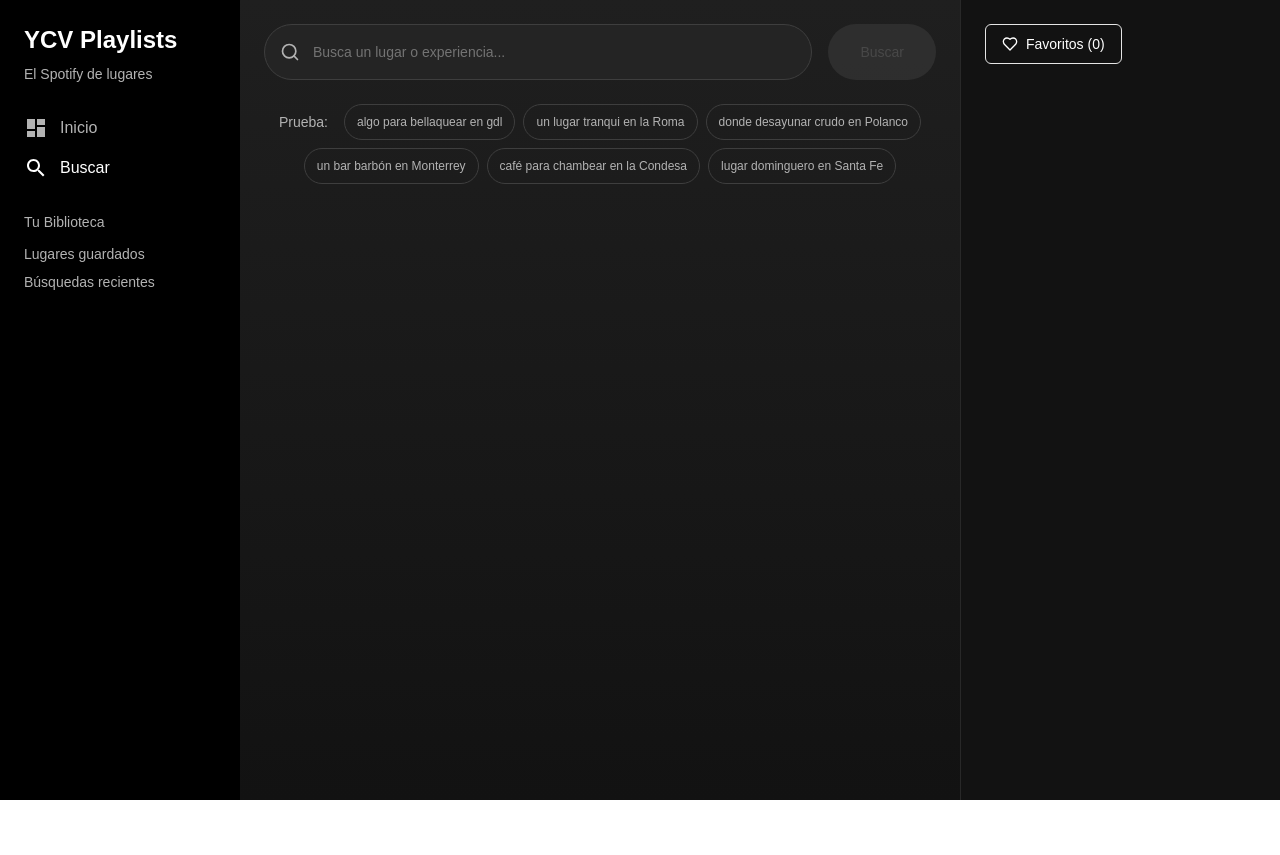
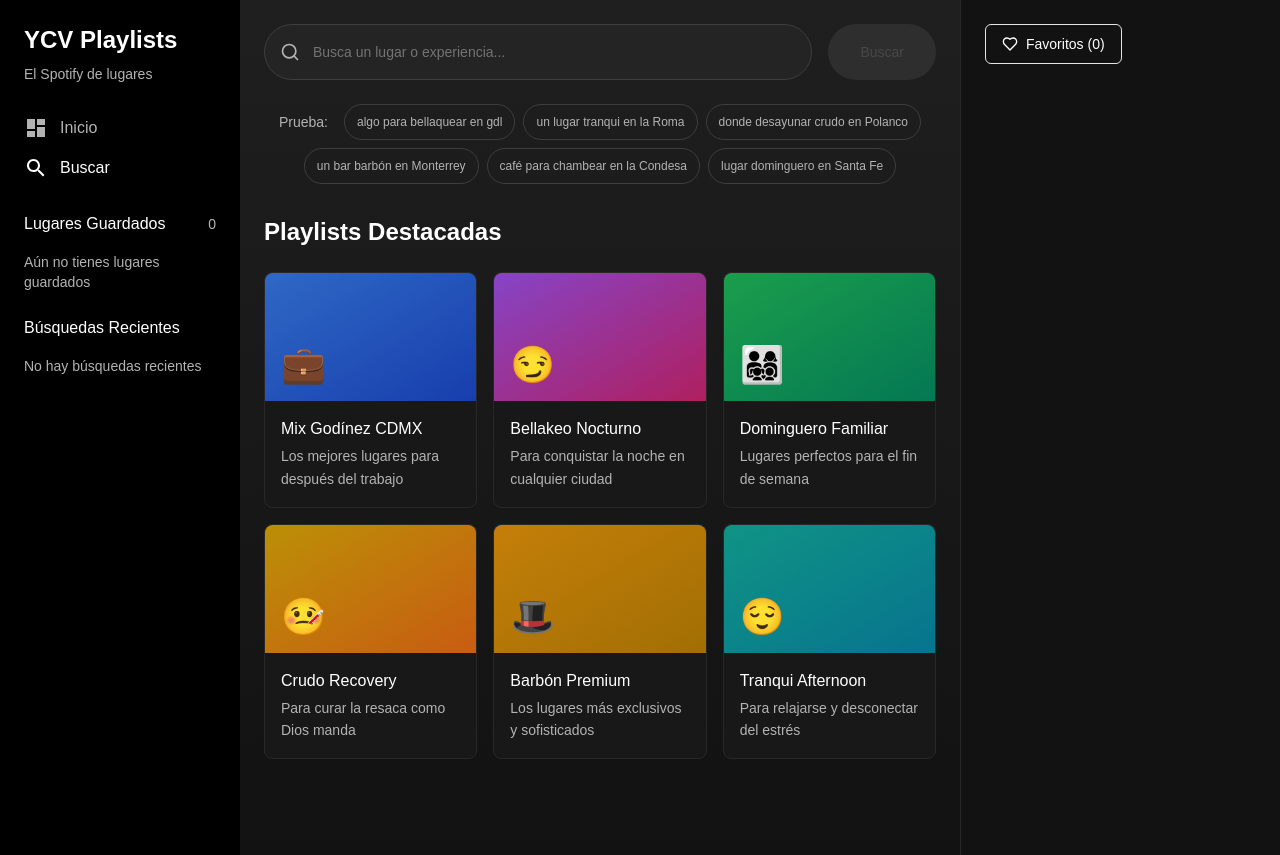
Before and after one commit to raulgabino/YVC44, a Next.js app: page / in a window 1280 px wide. Before the commit the page ends 800 px from the top, so only its background shows below. Built offline with nearby package versions, Linux system fonts and the light colour scheme.

Commit message:
feat: add UserLibrary and VibePlaylists components
Integrate new interactive features for enhanced user experience.

Co-authored-by: null <20261576+raulgabino@users.noreply.github.com>

```diff
--- a/app/page.tsx
+++ b/app/page.tsx
@@ -9,6 +9,8 @@ import { FavoritesModal } from "@/components/FavoritesModal"
 import { VibeDetector } from "@/components/VibeDetector"
 import { VibeStats } from "@/components/VibeStats"
 import { NowPlayingBar } from "@/components/NowPlayingBar"
+import { UserLibrary } from "@/components/UserLibrary"
+import { VibePlaylists } from "@/components/VibePlaylists"
 import type { Place } from "@/types/place"
 
 interface VibeResponse {
@@ -48,6 +50,15 @@ export default function HomePage() {
       const vibeData: VibeResponse = await vibeResponse.json()
       setDetectedVibe(vibeData)
       console.log("✅ Vibe detected:", vibeData)
+
+      // Guardar en historial después de detectar vibe
+      const historyEntry = {
+        query,
+        vibe: vibeData.vibe,
+        city: vibeData.city,
+        timestamp: new Date().toISOString(),
+        resultsCount: 0, // Se actualizará después
+      }
 
       // 2. Try multiple search sources in order: Perplexity -> GPT -> Local
       let searchResults: Place[] = []
@@ -126,6 +137,12 @@ export default function HomePage() {
       if (searchResults.length > 0) {
         setPlaces(searchResults)
         console.log(`✅ Using ${searchSource}`)
+
+        // Actualizar historial con número de resultados
+        historyEntry.resultsCount = searchResults.length
+        const currentHistory = JSON.parse(localStorage.getItem("ycv-search-history") || "[]")
+        const updatedHistory = [historyEntry, ...currentHistory.filter((h: any) => h.query !== query)].slice(0, 20)
+        localStorage.setItem("ycv-search-history", JSON.stringify(updatedHistory))
       } else {
         setError(`No encontramos lugares para "${vibeData.vibe}" en ${vibeData.city}. Intenta con otra búsqueda.`)
       }
@@ -199,18 +216,19 @@ export default function HomePage() {
           </div>
         </nav>
 
-        {/* Tu Biblioteca */}
-        <div className="mb-6">
-          <h3 className="text-[#B3B3B3] text-sm font-medium mb-3">Tu Biblioteca</h3>
-          <div className="space-y-2">
-            <div className="text-[#B3B3B3] hover:text-white cursor-pointer text-sm">Lugares guardados</div>
-            <div className="text-[#B3B3B3] hover:text-white cursor-pointer text-sm">Búsquedas recientes</div>
-          </div>
+        {/* Tu Biblioteca - expandida */}
+        <div className="flex-1 overflow-y-auto">
+          <UserLibrary
+            onSearchSelect={(query) => {
+              setSearchQuery(query)
+              handleSearch(query)
+            }}
+          />
         </div>
 
         {/* Vibes Recientes */}
         {detectedVibe && (
-          <div>
+          <div className="mt-4">
             <h3 className="text-[#B3B3B3] text-sm font-medium mb-3">Vibe Activo</h3>
             <div className="bg-[#282828] rounded-lg p-3">
               <div className="text-white text-sm font-medium">{detectedVibe.vibe}</div>
@@ -222,12 +240,25 @@ export default function HomePage() {
 
       {/* Main Content Area */}
       <main className="flex-1 bg-gradient-to-b from-[#1f1f1f] to-[#121212] p-6 pb-24">
-        {/* Search Section - mantén SearchBar exactamente igual */}
+        {/* Search Section */}
         <div className="mb-8">
           <SearchBar onSearch={handleSearch} disabled={loading} />
         </div>
 
-        {/* Vibe Detector - mantén exactamente igual */}
+        {/* Home Dashboard - cuando no hay búsqueda */}
+        {!searchQuery && !loading && !error && (
+          <div className="space-y-8">
+            <VibePlaylists
+              onVibeSelect={(vibe, city) => {
+                const searchQuery = `lugares ${vibe.toLowerCase()} en ${city}`
+                setSearchQuery(searchQuery)
+                handleSearch(searchQuery)
+              }}
+            />
+          </div>
+        )}
+
+        {/* Vibe Detector */}
         <VibeDetector
           query={searchQuery}
           vibe={detectedVibe?.vibe}
@@ -236,7 +267,7 @@ export default function HomePage() {
           confidence={detectedVibe?.confidence}
         />
 
-        {/* Loading, Error y VibeStats - mantén exactamente igual */}
+        {/* Loading, Error y VibeStats */}
         {!loading && !searchQuery && (
           <VibeStats
             currentVibe={detectedVibe?.vibe}
@@ -250,7 +281,7 @@ export default function HomePage() {
 
         {error && <ErrorMessage message={error} onRetry={handleRetry} />}
 
-        {/* Results Section - mantén la lógica, solo ajusta el styling */}
+        {/* Results Section */}
         {searchQuery && !loading && !error && places.length > 0 && (
           <div className="mb-6">
             <div className="flex items-center justify-between mb-6">
@@ -268,7 +299,7 @@ export default function HomePage() {
           </div>
         )}
 
-        {/* No results message - mantén igual pero ajusta colores */}
+        {/* No results message */}
         {searchQuery && !loading && !error && places.length === 0 && (
           <div className="text-center py-12">
             <p className="text-[#B3B3B3] text-lg mb-4">No encontramos lugares que coincidan con tu búsqueda.</p>
--- /dev/null
+++ b/components/UserLibrary.tsx
@@ -0,0 +1,139 @@
+"use client"
+
+import { useState, useEffect } from "react"
+import { Clock, MapPin, Trash2 } from "lucide-react"
+import { Button } from "@/components/ui/button"
+
+interface SearchHistory {
+  query: string
+  vibe: string
+  city: string
+  timestamp: string
+  resultsCount: number
+}
+
+interface UserLibraryProps {
+  onSearchSelect: (query: string) => void
+}
+
+export function UserLibrary({ onSearchSelect }: UserLibraryProps) {
+  const [searchHistory, setSearchHistory] = useState<SearchHistory[]>([])
+  const [favorites, setFavorites] = useState([])
+
+  useEffect(() => {
+    // Load search history from localStorage
+    const history = JSON.parse(localStorage.getItem("ycv-search-history") || "[]")
+    setSearchHistory(history.slice(0, 10)) // últimas 10 búsquedas
+
+    // Load favorites
+    const favs = JSON.parse(localStorage.getItem("ycv-favorites") || "[]")
+    setFavorites(favs)
+  }, [])
+
+  const clearHistory = () => {
+    localStorage.removeItem("ycv-search-history")
+    setSearchHistory([])
+  }
+
+  const getVibeEmoji = (vibe: string) => {
+    const emojiMap: Record<string, string> = {
+      Traka: "🎉",
+      Bellakeo: "😏",
+      Tranqui: "😌",
+      Godínez: "💼",
+      Dominguero: "👨‍👩‍👧‍👦",
+      Chambeador: "💻",
+      Tóxico: "🖤",
+      Dateo: "💕",
+      Crudo: "🤒",
+      Barbón: "🎩",
+      Instagrameable: "📸",
+    }
+    return emojiMap[vibe] || "📍"
+  }
+
+  return (
+    <div className="space-y-6">
+      {/* Lugares Guardados */}
+      <div>
+        <div className="flex items-center justify-between mb-4">
+          <h3 className="text-white font-medium">Lugares Guardados</h3>
+          <span className="text-[#B3B3B3] text-sm">{favorites.length}</span>
+        </div>
+        {favorites.length === 0 ? (
+          <p className="text-[#B3B3B3] text-sm">Aún no tienes lugares guardados</p>
+        ) : (
+          <div className="space-y-2">
+            {favorites.slice(0, 5).map((place: any, index) => (
+              <div
+                key={index}
+                className="flex items-center gap-3 p-3 rounded-lg bg-[#1A1A1A] hover:bg-[#242424] transition-colors cursor-pointer"
+              >
+                <div className="w-8 h-8 bg-gradient-to-br from-[#FF6B35] to-[#F7931E] rounded flex items-center justify-center">
+                  <span className="text-sm">{getVibeEmoji(place.playlists?.[0] || "Tranqui")}</span>
+                </div>
+                <div className="flex-1 min-w-0">
+                  <div className="text-white text-sm font-medium truncate">{place.name}</div>
+                  <div className="text-[#B3B3B3] text-xs truncate">
+                    {place.category} • {place.city}
+                  </div>
+                </div>
+              </div>
+            ))}
+          </div>
+        )}
+      </div>
+
+      {/* Búsquedas Recientes */}
+      <div>
+        <div className="flex items-center justify-between mb-4">
+          <h3 className="text-white font-medium">Búsquedas Recientes</h3>
+          {searchHistory.length > 0 && (
+            <Button
+              variant="ghost"
+              size="sm"
+              onClick={clearHistory}
+              className="text-[#B3B3B3] hover:text-white text-xs h-6"
+            >
+              <Trash2 className="h-3 w-3 mr-1" />
+              Limpiar
+            </Button>
+          )}
+        </div>
+        {searchHistory.length === 0 ? (
+          <p className="text-[#B3B3B3] text-sm">No hay búsquedas recientes</p>
+        ) : (
+          <div className="space-y-2">
+            {searchHistory.map((search, index) => (
+              <button
+                key={index}
+                onClick={() => onSearchSelect(search.query)}
+                className="w-full text-left p-3 rounded-lg bg-[#1A1A1A] hover:bg-[#242424] transition-colors group"
+              >
+                <div className="flex items-center gap-3">
+                  <div className="w-8 h-8 bg-[#282828] rounded flex items-center justify-center">
+                    <span className="text-sm">{getVibeEmoji(search.vibe)}</span>
+                  </div>
+                  <div className="flex-1 min-w-0">
+                    <div className="text-white text-sm font-medium truncate group-hover:text-[#FF6B35]">
+                      {search.query}
+                    </div>
+                    <div className="text-[#B3B3B3] text-xs flex items-center gap-2">
+                      <span>{search.vibe}</span>
+                      <span>•</span>
+                      <MapPin className="h-3 w-3" />
+                      <span>{search.city}</span>
+                      <span>•</span>
+                      <span>{search.resultsCount} lugares</span>
+                    </div>
+                  </div>
+                  <Clock className="h-4 w-4 text-[#B3B3B3] opacity-0 group-hover:opacity-100 transition-opacity" />
+                </div>
+              </button>
+            ))}
+          </div>
+        )}
+      </div>
+    </div>
+  )
+}
--- /dev/null
+++ b/components/VibePlaylists.tsx
@@ -0,0 +1,104 @@
+"use client"
+
+import { Card, CardContent } from "@/components/ui/card"
+
+interface VibePlaylistsProps {
+  onVibeSelect: (vibe: string, city: string) => void
+}
+
+export function VibePlaylists({ onVibeSelect }: VibePlaylistsProps) {
+  const featuredPlaylists = [
+    {
+      id: 1,
+      name: "Mix Godínez CDMX",
+      description: "Los mejores lugares para después del trabajo",
+      vibe: "Godínez",
+      city: "CDMX",
+      gradient: "from-blue-500 to-blue-700",
+      emoji: "💼",
+    },
+    {
+      id: 2,
+      name: "Bellakeo Nocturno",
+      description: "Para conquistar la noche en cualquier ciudad",
+      vibe: "Bellakeo",
+      city: "CDMX",
+      gradient: "from-purple-500 to-pink-600",
+      emoji: "😏",
+    },
+    {
+      id: 3,
+      name: "Dominguero Familiar",
+      description: "Lugares perfectos para el fin de semana",
+      vibe: "Dominguero",
+      city: "Monterrey",
+      gradient: "from-green-500 to-emerald-600",
+      emoji: "👨‍👩‍👧‍👦",
+    },
+    {
+      id: 4,
+      name: "Crudo Recovery",
+      description: "Para curar la resaca como Dios manda",
+      vibe: "Crudo",
+      city: "Guadalajara",
+      gradient: "from-yellow-500 to-orange-500",
+      emoji: "🤒",
+    },
+    {
+      id: 5,
+      name: "Barbón Premium",
+      description: "Los lugares más exclusivos y sofisticados",
+      vibe: "Barbón",
+      city: "CDMX",
+      gradient: "from-amber-500 to-yellow-600",
+      emoji: "🎩",
+    },
+    {
+      id: 6,
+      name: "Tranqui Afternoon",
+      description: "Para relajarse y desconectar del estrés",
+      vibe: "Tranqui",
+      city: "Mérida",
+      gradient: "from-teal-500 to-cyan-600",
+      emoji: "😌",
+    },
+  ]
+
+  return (
+    <div>
+      <h2 className="text-2xl font-bold text-white mb-6">Playlists Destacadas</h2>
+      <div className="grid grid-cols-1 md:grid-cols-2 lg:grid-cols-3 gap-4">
+        {featuredPlaylists.map((playlist) => (
+          <Card
+            key={playlist.id}
+            className="bg-[#181818] border-[#282828] hover:bg-[#242424] transition-all duration-300 group cursor-pointer"
+          >
+            <CardContent className="p-0">
+              <button onClick={() => onVibeSelect(playlist.vibe, playlist.city)} className="w-full text-left">
+                <div className={`h-32 bg-gradient-to-br ${playlist.gradient} rounded-t-lg relative overflow-hidden`}>
+                  <div className="absolute inset-0 bg-black/20" />
+                  <div className="absolute bottom-4 left-4">
+                    <span className="text-4xl">{playlist.emoji}</span>
+                  </div>
+                  <div className="absolute top-4 right-4 opacity-0 group-hover:opacity-100 transition-opacity">
+                    <div className="w-8 h-8 bg-[#FF6B35] rounded-full flex items-center justify-center">
+                      <svg className="h-4 w-4 text-white ml-0.5" fill="currentColor" viewBox="0 0 24 24">
+                        <path d="M8 5v14l11-7z" />
+                      </svg>
+                    </div>
+                  </div>
+                </div>
+                <div className="p-4">
+                  <h3 className="text-white font-medium mb-1 group-hover:text-[#FF6B35] transition-colors">
+                    {playlist.name}
+                  </h3>
+                  <p className="text-[#B3B3B3] text-sm leading-relaxed">{playlist.description}</p>
+                </div>
+              </button>
+            </CardContent>
+          </Card>
+        ))}
+      </div>
+    </div>
+  )
+}
```
